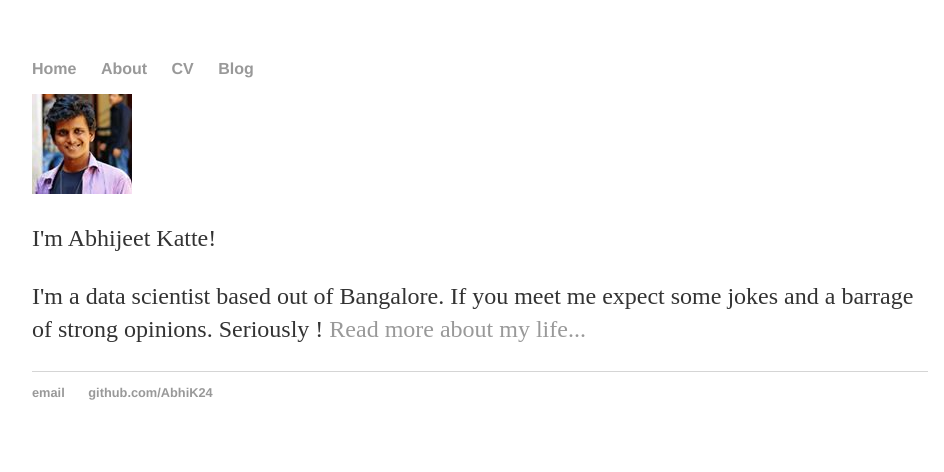
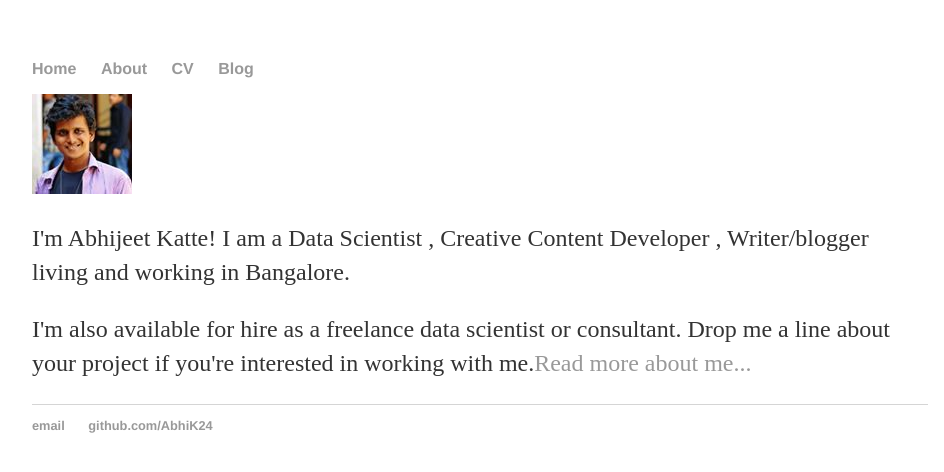
Before and after one commit to AbhiK24/abhik24.github.io, a Jekyll site: the page built from index.html, in a window 1280 px wide. Shown: the top 472 px of the page, without its empty margins (160-1104 px from the left). Built offline with Jekyll 4.4.1, drawn with Linux system fonts in a browser that asks for light colours.

Commit message:
updated about and image circle

```diff
--- a/index.html
+++ b/index.html
@@ -5,12 +5,12 @@ description: Abhijeet Katte is a Data Scientist , Creative Content Creator , Spe
 ---
 <div class="row marketing">
 <div class="col-sm-4">
-	<img  class="img-circle avatar" alt="Abhijeet Katte" src="abhik24.jpg">
+	<img  class="circle avatar" alt="Abhijeet Katte" src="abhik24.jpg">
 </div>
 
 <div class="blurb">
-	<p class = "lead"> I'm Abhijeet Katte! </p>
-	<p> I'm a data scientist based out of Bangalore. <em> </em> If you meet me expect some jokes and a barrage of strong opinions. Seriously ! <a href="/about">Read more about my life...</a></p>
+	<p class = "lead"> I'm Abhijeet Katte! I am a Data Scientist , Creative Content Developer , Writer/blogger living and working in Bangalore.</p>
+	<p> I'm also available for hire as a freelance data scientist or consultant. Drop me a line about your project if you're interested in working with me.<a href="/about">Read more about me...</a></p>
 </div><!-- /.blurb -->
 
 </div>
```
